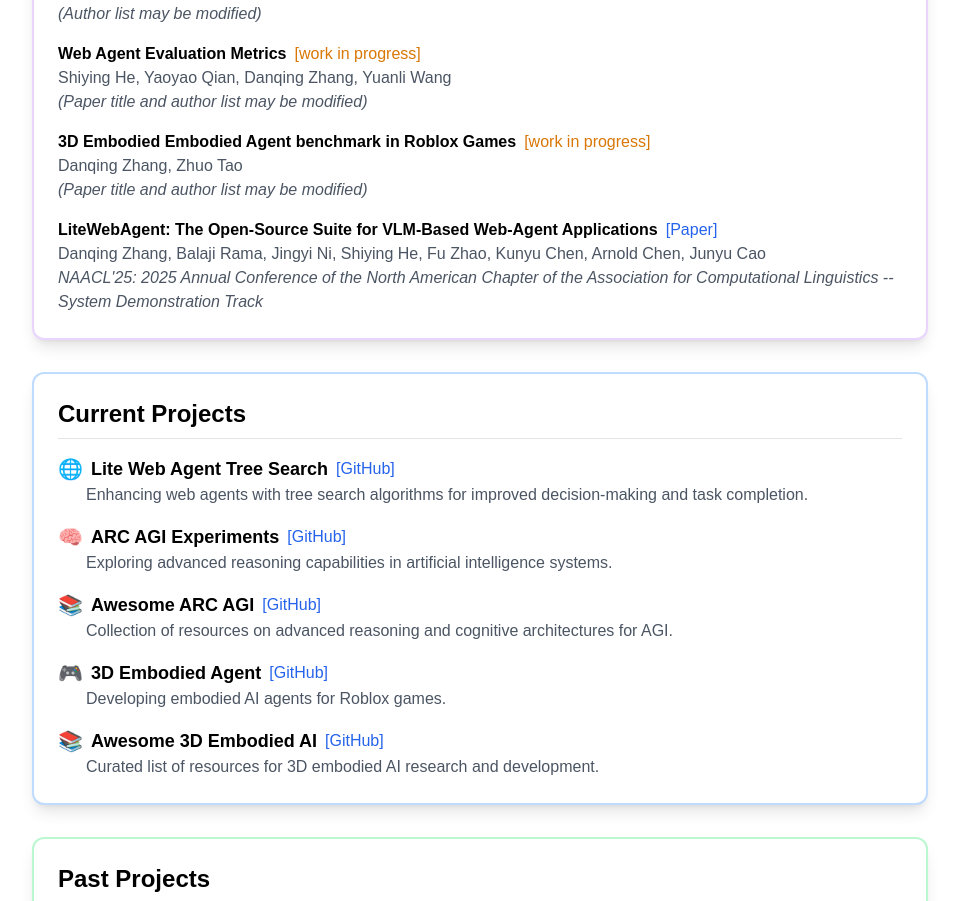
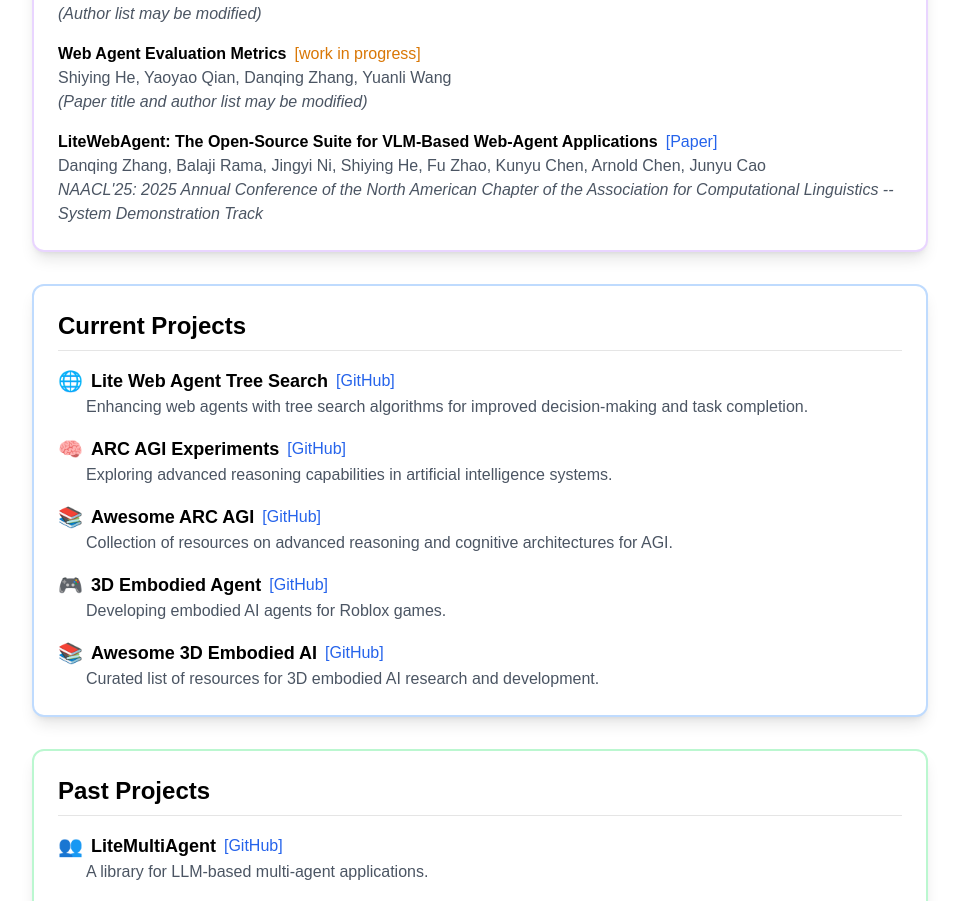
Before and after one commit to PathOnAIOrg/PathOnAI.org, a Next.js app in the folder website-app/: page /projects in a window 1280 px wide. Shown: the part 1287-2188 px from the top of the page, without its empty margins (160-1119 px from the left). Built offline with nearby package versions, Linux system fonts and the light colour scheme; no server answers.

Commit message:
update the index page

```diff
--- a/website-app/pages/projects/index.tsx
+++ b/website-app/pages/projects/index.tsx
@@ -197,14 +197,6 @@
               </li>
               <li className="flex flex-col">
                 <div className="flex items-center">
-                  <span className="font-semibold">3D Embodied Embodied Agent benchmark in Roblox Games</span>
-                  <span className="text-amber-600 dark:text-amber-400 ml-2">[work in progress]</span>
-                </div>
-                <div className="text-gray-600 dark:text-gray-300">Danqing Zhang, Zhuo Tao</div>
-                <div className="text-gray-600 dark:text-gray-300 italic">(Paper title and author list may be modified)</div>
-              </li>
-              <li className="flex flex-col">
-                <div className="flex items-center">
                   <span className="font-semibold">LiteWebAgent: The Open-Source Suite for VLM-Based Web-Agent Applications</span>
                   <a href="https://arxiv.org/abs/2503.02950" target="_blank" rel="noopener noreferrer" className="text-blue-600 dark:text-blue-400 hover:underline ml-2">
                     [Paper]
```
